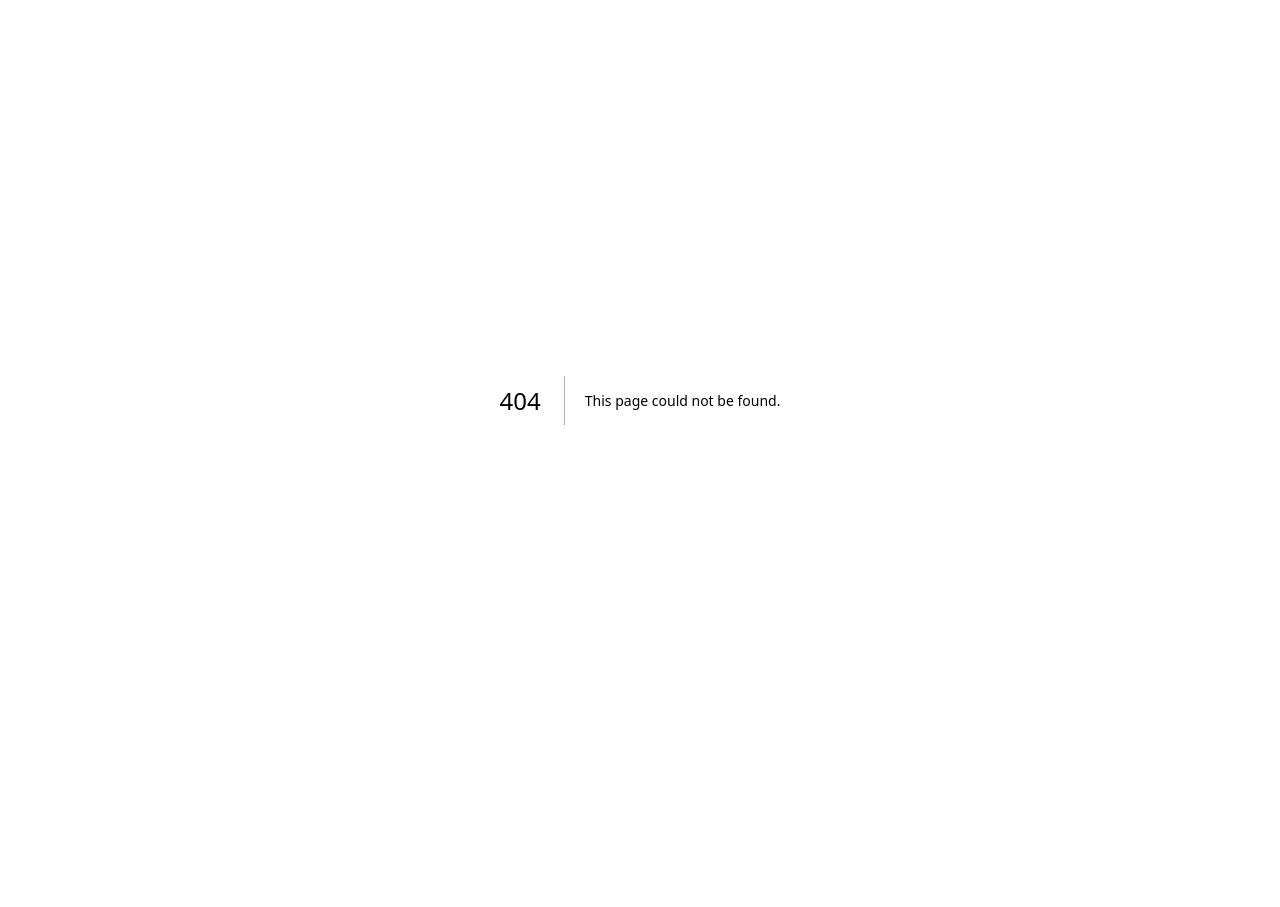
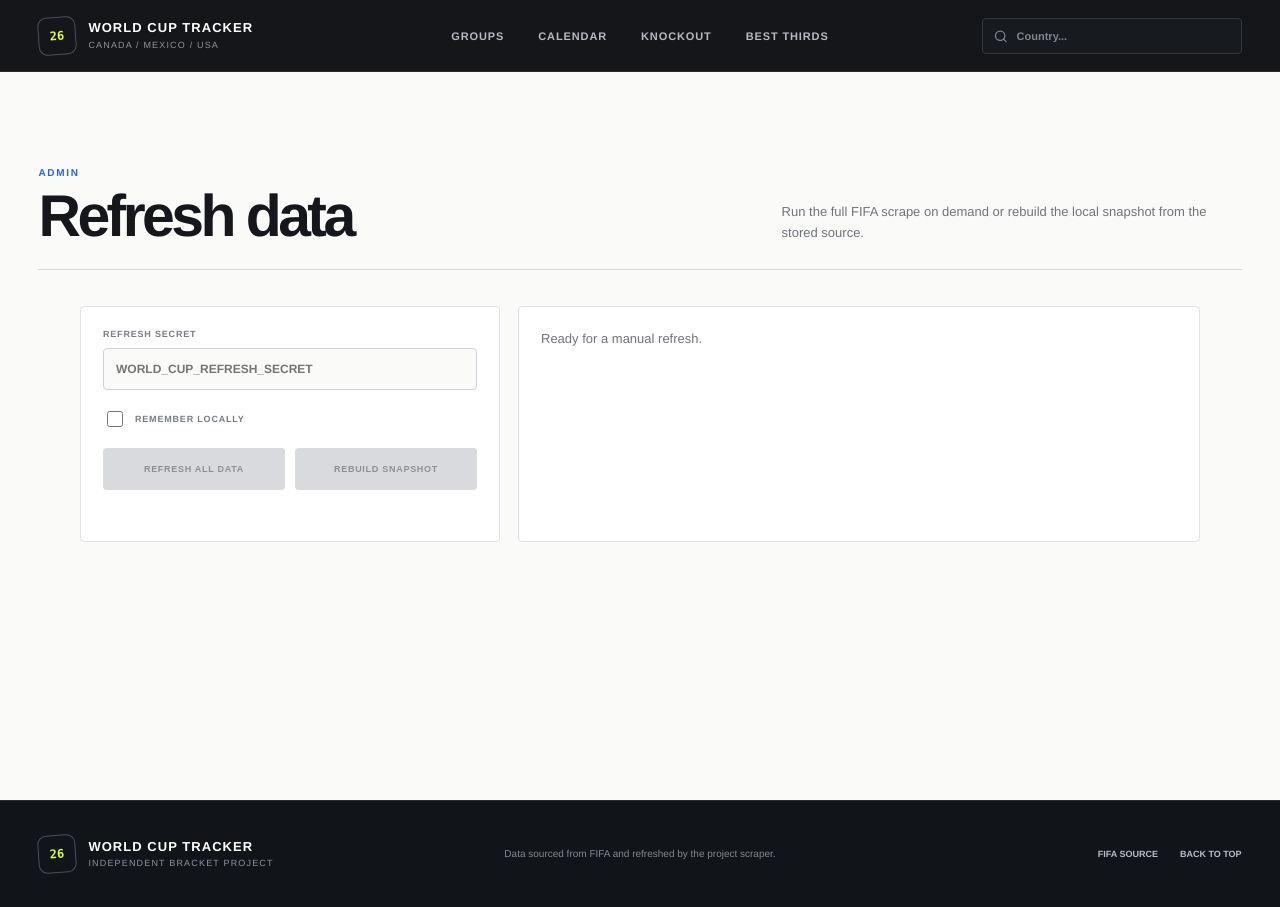
Before and after one commit to MonkiG/worldcup, a Next.js app in the folder web/: page /admin/refresh in a window 1280 px wide. Before the commit this address had no page. Before the commit the page ends 800 px from the top, so only its background shows below. Built offline with nearby package versions, Linux system fonts and the light colour scheme.

Commit message:
feat: add manual refresh dashboard

```diff
--- /dev/null
+++ b/web/app/admin/refresh/page.tsx
@@ -0,0 +1,34 @@
+import type { Metadata } from "next";
+import { AdminRefreshPanel } from "@/components/admin-refresh-panel";
+import { PageShell } from "@/components/page-shell";
+import { SectionHeading } from "@/components/section-heading";
+import { getWorldCupData } from "@/lib/server/world-cup-repository";
+
+export const dynamic = "force-dynamic";
+
+export const metadata: Metadata = {
+  title: "Manual Data Refresh",
+  description: "Run the World Cup scraper manually from the admin dashboard.",
+};
+
+export default function AdminRefreshPage() {
+  const data = getWorldCupData();
+
+  return (
+    <PageShell active="home" data={data} source={data.source}>
+      <section className="content-section admin-page page-section">
+        <SectionHeading
+          eyebrow="Admin"
+          heading="Refresh data"
+          meta={
+            <p>
+              Run the full FIFA scrape on demand or rebuild the local snapshot
+              from the stored source.
+            </p>
+          }
+        />
+        <AdminRefreshPanel />
+      </section>
+    </PageShell>
+  );
+}
--- /dev/null
+++ b/web/app/api/admin/refresh/route.ts
@@ -0,0 +1,47 @@
+import { NextResponse } from "next/server";
+import { rebuildSnapshot, refreshWorldCupData } from "@/lib/scraper/run";
+
+export const dynamic = "force-dynamic";
+export const runtime = "nodejs";
+export const maxDuration = 300;
+
+function isAuthorized(request: Request) {
+  const secret = process.env.WORLD_CUP_REFRESH_SECRET;
+  if (!secret) return false;
+
+  const auth = request.headers.get("authorization");
+  if (auth === `Bearer ${secret}`) return true;
+
+  const url = new URL(request.url);
+  return url.searchParams.get("secret") === secret;
+}
+
+async function handleRefresh(request: Request) {
+  if (!isAuthorized(request)) {
+    return NextResponse.json({ error: "Unauthorized" }, { status: 401 });
+  }
+
+  const url = new URL(request.url);
+  const mode = url.searchParams.get("mode") === "snapshot" ? "snapshot" : "refresh";
+  const startedAt = new Date().toISOString();
+  const source = mode === "snapshot" ? await rebuildSnapshot() : await refreshWorldCupData();
+
+  return NextResponse.json({
+    mode,
+    ok: true,
+    startedAt,
+    finishedAt: new Date().toISOString(),
+    generatedAt: source["generated-at"],
+    fixtures: source.fixtures.matches.length,
+    groups: source.live.groups.length,
+    results: source.live.results.length,
+  });
+}
+
+export async function GET(request: Request) {
+  return handleRefresh(request);
+}
+
+export async function POST(request: Request) {
+  return handleRefresh(request);
+}
--- a/web/app/globals.css
+++ b/web/app/globals.css
@@ -1277,6 +1277,122 @@ a.team-name__label:hover { color: var(--blue); }
 }
 .team-page-opponents a:hover { color: var(--blue); }
 
+.admin-page {
+  background: #fafaf8;
+}
+.admin-panel {
+  display: grid;
+  grid-template-columns: minmax(280px, 420px) minmax(0, 1fr);
+  gap: 18px;
+  max-width: 1120px;
+  margin: auto;
+}
+.admin-panel__controls,
+.admin-panel__result {
+  background: white;
+  border: 1px solid var(--line);
+  border-radius: 4px;
+}
+.admin-panel__controls {
+  display: grid;
+  align-content: start;
+  gap: 18px;
+  padding: 22px;
+}
+.admin-panel__controls label {
+  display: grid;
+  gap: 9px;
+  color: #777c85;
+  font-size: 9px;
+  font-weight: 850;
+  text-transform: uppercase;
+  letter-spacing: .09em;
+}
+.admin-panel__controls input[type="password"] {
+  width: 100%;
+  height: 42px;
+  padding: 0 12px;
+  background: #fafaf8;
+  border: 1px solid #cfd2d7;
+  border-radius: 4px;
+  color: var(--ink);
+  font: 700 12px/1 var(--font-sans);
+}
+.admin-panel__remember {
+  grid-template-columns: auto 1fr;
+  align-items: center;
+  width: fit-content;
+}
+.admin-panel__remember input {
+  width: 16px;
+  height: 16px;
+  accent-color: var(--blue);
+}
+.admin-panel__actions {
+  display: grid;
+  grid-template-columns: 1fr 1fr;
+  gap: 10px;
+}
+.admin-panel__actions button {
+  min-height: 42px;
+  padding: 0 13px;
+  background: var(--black);
+  border: 0;
+  border-radius: 4px;
+  color: white;
+  cursor: pointer;
+  font-size: 9px;
+  font-weight: 850;
+  text-transform: uppercase;
+  letter-spacing: .08em;
+}
+.admin-panel__actions button:first-child {
+  background: var(--blue);
+}
+.admin-panel__actions button:disabled {
+  cursor: not-allowed;
+  background: #d8dadd;
+  color: #8b9098;
+}
+.admin-panel__result {
+  min-height: 236px;
+  padding: 22px;
+}
+.admin-panel__result p {
+  margin: 0;
+  color: var(--muted);
+  font-size: 13px;
+  line-height: 1.6;
+}
+.admin-panel__error {
+  color: #b43c23 !important;
+  font-weight: 800;
+}
+.admin-panel__result dl {
+  display: grid;
+  grid-template-columns: repeat(3, minmax(0, 1fr));
+  gap: 1px;
+  margin: 0;
+  background: var(--line);
+  border: 1px solid var(--line);
+}
+.admin-panel__result dl div {
+  min-height: 86px;
+  padding: 14px;
+  background: white;
+}
+.admin-panel__result dt {
+  color: #858a93;
+  font: 850 8px/1 var(--font-mono);
+  text-transform: uppercase;
+}
+.admin-panel__result dd {
+  margin: 12px 0 0;
+  color: var(--ink);
+  font: 800 16px/1.15 var(--font-sans);
+  overflow-wrap: anywhere;
+}
+
 .site-footer {
   display: grid;
   grid-template-columns: 1fr 1fr 1fr;
@@ -1333,6 +1449,7 @@ a.team-name__label:hover { color: var(--blue); }
   .feature-grid { grid-template-columns: repeat(2,minmax(0,1fr)); }
   .calendar-layout { grid-template-columns: 1fr; }
   .team-page-grid { grid-template-columns: 1fr; }
+  .admin-panel { grid-template-columns: 1fr; }
   .fixture-focus { position: static; min-height: 0; }
   .scoreboard-strip { grid-template-columns: repeat(4,1fr); }
   .scoreboard-strip > a { grid-column: 1 / -1; min-height: 70px; }
@@ -1411,6 +1528,8 @@ a.team-name__label:hover { color: var(--blue); }
   .fixtures-list__head, .fixture-row { min-width: 840px; }
   .team-page-results section { overflow-x: auto; }
   .team-page-match { min-width: 760px; }
+  .admin-panel__actions { grid-template-columns: 1fr; }
+  .admin-panel__result dl { grid-template-columns: 1fr; }
   .third-place-table { overflow-x: auto; }
   .third-place-table__head, .third-place-row { min-width: 760px; }
   .site-footer { grid-template-columns: 1fr; }
--- /dev/null
+++ b/web/components/admin-refresh-panel.tsx
@@ -0,0 +1,158 @@
+"use client";
+
+import { useEffect, useState } from "react";
+
+type RefreshResult = {
+  error?: string;
+  finishedAt?: string;
+  fixtures?: number;
+  generatedAt?: string;
+  groups?: number;
+  mode?: string;
+  ok?: boolean;
+  results?: number;
+  startedAt?: string;
+};
+
+type RefreshMode = "refresh" | "snapshot";
+
+function formatDate(value?: string) {
+  if (!value) return "Pending";
+  return new Intl.DateTimeFormat("en", {
+    dateStyle: "medium",
+    timeStyle: "medium",
+  }).format(new Date(value));
+}
+
+export function AdminRefreshPanel() {
+  const [secret, setSecret] = useState("");
+  const [rememberSecret, setRememberSecret] = useState(false);
+  const [isRefreshing, setIsRefreshing] = useState(false);
+  const [result, setResult] = useState<RefreshResult | null>(null);
+
+  useEffect(() => {
+    const savedSecret = window.localStorage.getItem("worldCupRefreshSecret");
+    if (savedSecret) {
+      setSecret(savedSecret);
+      setRememberSecret(true);
+    }
+  }, []);
+
+  async function runRefresh(mode: RefreshMode) {
+    setIsRefreshing(true);
+    setResult(null);
+
+    if (rememberSecret) {
+      window.localStorage.setItem("worldCupRefreshSecret", secret);
+    } else {
+      window.localStorage.removeItem("worldCupRefreshSecret");
+    }
+
+    try {
+      const response = await fetch(
+        `/api/admin/refresh${mode === "snapshot" ? "?mode=snapshot" : ""}`,
+        {
+          method: "POST",
+          headers: {
+            authorization: `Bearer ${secret}`,
+          },
+        },
+      );
+      const payload = (await response.json()) as RefreshResult;
+
+      setResult(
+        response.ok
+          ? payload
+          : { error: payload.error ?? `Request failed with ${response.status}` },
+      );
+    } catch (error) {
+      setResult({
+        error: error instanceof Error ? error.message : "Refresh failed",
+      });
+    } finally {
+      setIsRefreshing(false);
+    }
+  }
+
+  return (
+    <section className="admin-panel">
+      <div className="admin-panel__controls">
+        <label>
+          <span>Refresh secret</span>
+          <input
+            autoComplete="off"
+            onChange={(event) => setSecret(event.target.value)}
+            placeholder="WORLD_CUP_REFRESH_SECRET"
+            type="password"
+            value={secret}
+          />
+        </label>
+
+        <label className="admin-panel__remember">
+          <input
+            checked={rememberSecret}
+            onChange={(event) => setRememberSecret(event.target.checked)}
+            type="checkbox"
+          />
+          <span>Remember locally</span>
+        </label>
+
+        <div className="admin-panel__actions">
+          <button
+            disabled={!secret || isRefreshing}
+            onClick={() => runRefresh("refresh")}
+            type="button"
+          >
+            {isRefreshing ? "Refreshing" : "Refresh all data"}
+          </button>
+          <button
+            disabled={!secret || isRefreshing}
+            onClick={() => runRefresh("snapshot")}
+            type="button"
+          >
+            Rebuild snapshot
+          </button>
+        </div>
+      </div>
+
+      <div className="admin-panel__result">
+        {!result ? (
+          <p>Ready for a manual refresh.</p>
+        ) : result.error ? (
+          <p className="admin-panel__error">{result.error}</p>
+        ) : (
+          <dl>
+            <div>
+              <dt>Status</dt>
+              <dd>{result.ok ? "Completed" : "Unknown"}</dd>
+            </div>
+            <div>
+              <dt>Mode</dt>
+              <dd>{result.mode}</dd>
+            </div>
+            <div>
+              <dt>Generated</dt>
+              <dd>{formatDate(result.generatedAt)}</dd>
+            </div>
+            <div>
+              <dt>Fixtures</dt>
+              <dd>{result.fixtures}</dd>
+            </div>
+            <div>
+              <dt>Groups</dt>
+              <dd>{result.groups}</dd>
+            </div>
+            <div>
+              <dt>Results</dt>
+              <dd>{result.results}</dd>
+            </div>
+            <div>
+              <dt>Finished</dt>
+              <dd>{formatDate(result.finishedAt)}</dd>
+            </div>
+          </dl>
+        )}
+      </div>
+    </section>
+  );
+}
```
